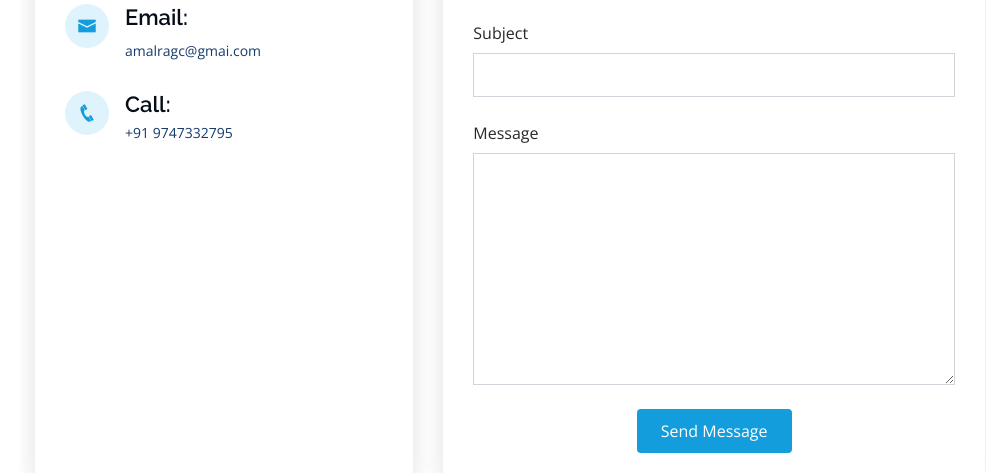
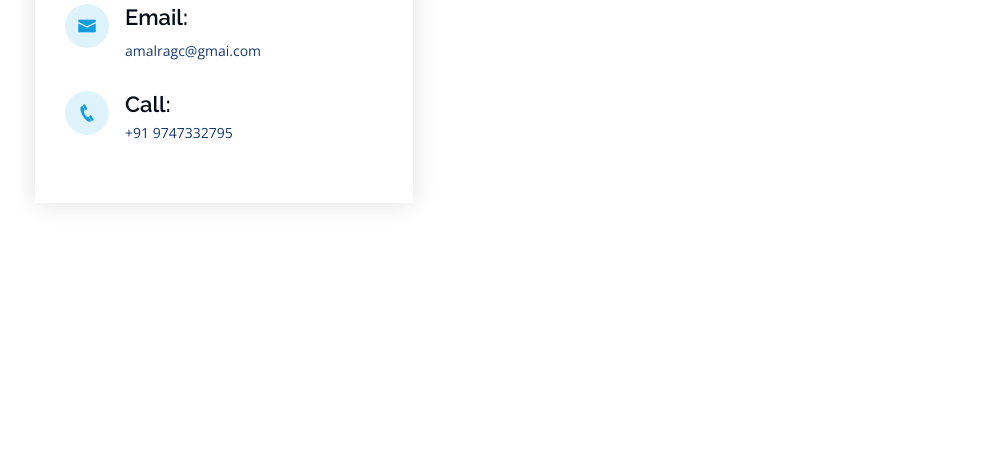
Before and after one commit to amalragc/amalragc.github.io, a plain HTML site: page index.html in a window 1280 px wide. Shown: the part 2327-2800 px from the top of the page, without its empty margins (280-1266 px from the left). After the commit the page ends 2660 px from the top, so only its background shows below. Drawn offline with nearby package versions, Linux system fonts and the light colour scheme.

Commit message:
form disabled

```diff
--- a/index.html
+++ b/index.html
@@ -223,8 +223,8 @@
 
           </div>
 
-          <div class="col-lg-7 mt-5 mt-lg-0 d-flex align-items-stretch">
-            <form action="forms/contact.php" method="post" role="form" class="php-email-form">
+         <div class="col-lg-7 mt-5 mt-lg-0 d-flex align-items-stretch">
+           <!--  <form action="forms/contact.php" method="post" role="form" class="php-email-form">
               <div class="form-row">
                 <div class="form-group col-md-6">
                   <label for="name">Your Name</label>
@@ -254,7 +254,7 @@
               </div>
               <div class="text-center"><button type="submit">Send Message</button></div>
             </form>
-          </div>
+          </div> -->
 
         </div>
 
```
